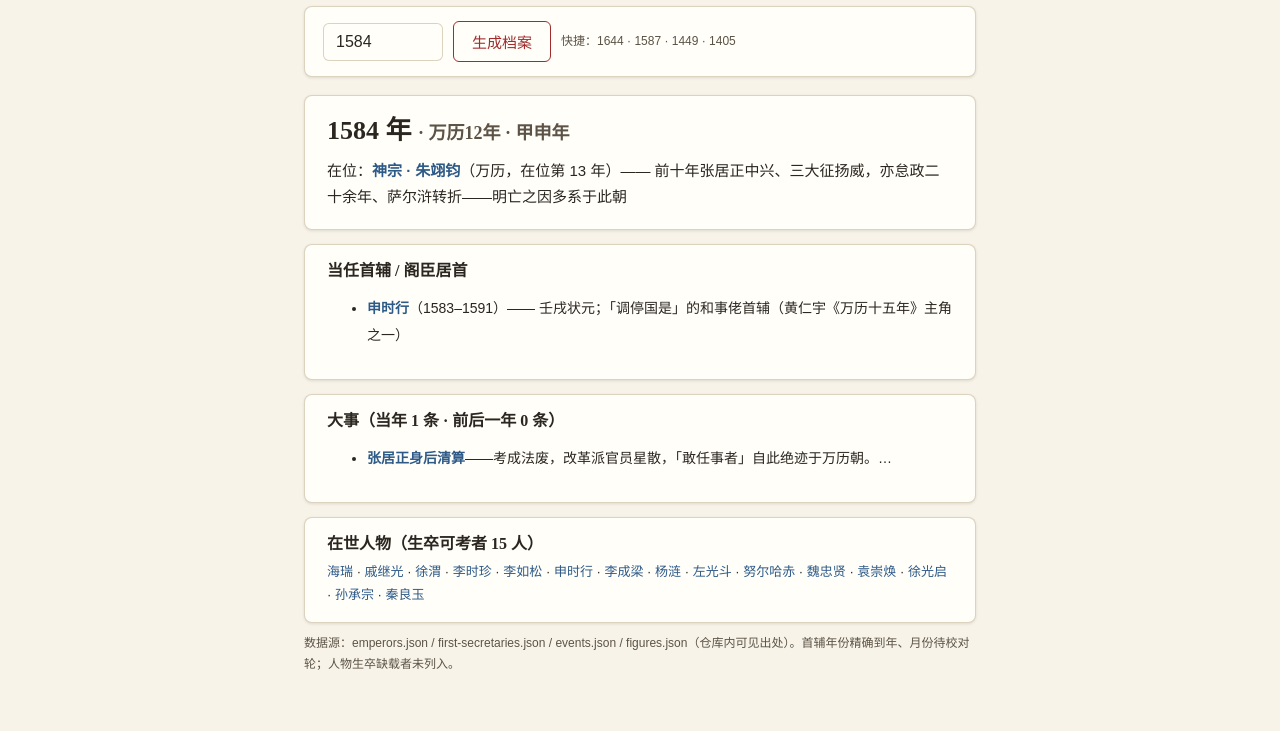
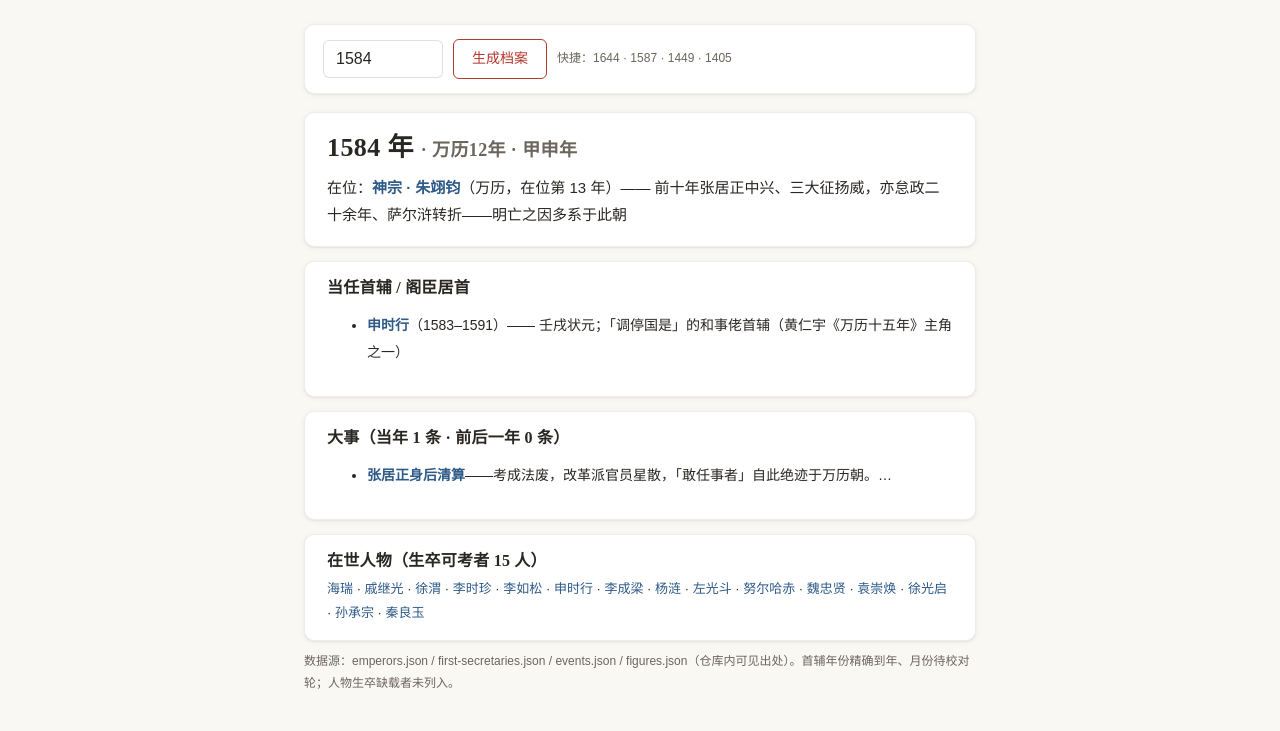
Before and after one commit to Tliens/ming-history, an Astro site: page /creators/year-dossier in a window 1280 px wide. Shown: the part 251-982 px from the top of the page. Built offline with nearby package versions, Linux system fonts and the light colour scheme; Astro itself is replaced by a stand-in of ours.

Commit message:
style: 配色系统 v2「清雅纸墨」+ 交互全套优化
- tokens：纸底去黄提亮、卡片纯白、边线中性化；强调色语义三分（primary 朱砂/link 青花/gold 帝王金）
- global：链接 hover 同色系加深+下划线；.btn 三态组件（primary/outline/ghost/pill）替换内联按钮；
  页头字号 clamp 层级；时间锚降饱和 28%；表格行 hover
- ECharts 色板 10 色重排（可分辨），轴/网格线中性化
- 大事列表按朝代分组（色点+年份段+条数 sticky 标题）
- 暗色同步新色板

```diff
--- a/src/components/viz/V1Chart.astro
+++ b/src/components/viz/V1Chart.astro
@@ -6,7 +6,7 @@ const periods = offices.periods.map((p) => ({ id: p.id, label: p.label }));
 <div style="display:flex;gap:8px;flex-wrap:wrap;margin-bottom:12px" role="tablist" aria-label="时期切换">
   {periods.map((p, i) => (
     <button class="v1-btn" data-period={p.id} aria-pressed={i === periods.length - 1}
-      style="border:1px solid var(--c-line);background:none;border-radius:14px;padding:4px 14px;font-size:13px;cursor:pointer">{p.label}</button>
+      class="btn btn-pill">{p.label}</button>
   ))}
 </div>
 <div style="display:grid;grid-template-columns:minmax(0,1fr) 300px;gap:16px" class="v1-wrap">
--- a/src/components/viz/V2Flow.astro
+++ b/src/components/viz/V2Flow.astro
@@ -17,7 +17,7 @@ const BRANCHES = [
 ---
 <div class="v2">
   <div class="v2-controls">
-    <button id="v2play" style="border:1px solid var(--c-vermilion);color:var(--c-vermilion);background:none;border-radius:14px;padding:4px 16px;font-size:13px;cursor:pointer">▶ 自动播放</button>
+    <button id="v2play" class="btn btn-outline">▶ 自动播放</button>
     <button id="v2next" style="border:1px solid var(--c-line);background:none;border-radius:14px;padding:4px 16px;font-size:13px;cursor:pointer">下一步 →</button>
     <button id="v2reset" style="border:1px solid var(--c-line);background:none;border-radius:14px;padding:4px 16px;font-size:13px;cursor:pointer">重置</button>
     <span id="v2readout" style="font-size:13px;color:var(--c-ink-2)"></span>
--- a/src/pages/creators/year-dossier.astro
+++ b/src/pages/creators/year-dossier.astro
@@ -12,7 +12,7 @@ import BaseLayout from "../../layouts/BaseLayout.astro";
 
     <div class="card" style="display:flex;gap:10px;align-items:center;padding:14px 18px">
       <input id="dYear" type="number" min="1368" max="1644" value="1584" style="width:120px;padding:9px 12px;font-size:16px;border-radius:6px" />
-      <button id="dGo" style="border:1px solid var(--c-vermilion);color:var(--c-vermilion);background:none;border-radius:6px;padding:9px 18px;font-size:15px;cursor:pointer">生成档案</button>
+      <button id="dGo" class="btn btn-outline">生成档案</button>
       <span style="font-size:12px;color:var(--c-ink-2)">快捷：1644 · 1587 · 1449 · 1405</span>
     </div>
 
--- a/src/pages/figures/network.astro
+++ b/src/pages/figures/network.astro
@@ -12,9 +12,9 @@ const known = figures.figures.length;
     </div>
 
     <div style="display:flex;gap:6px;flex-wrap:wrap;margin-bottom:10px" id="v14btns">
-      <button class="v14-btn" data-stage="" aria-pressed="true" style="border:1px solid var(--c-line);background:none;color:var(--c-ink);border-radius:14px;padding:4px 14px;font-size:13px;cursor:pointer">全部</button>
+      <button class="v14-btn" data-stage="" aria-pressed="true" class="btn btn-pill">全部</button>
       {[["B1","创业"],["B2","削藩"],["B3","永乐"],["B4","仁宣"],["B5","危机"],["B6","中兴"],["B7","嘉靖"],["B8","万历"],["B9","覆亡"]].map(([id, name]) => (
-        <button class="v14-btn" data-stage={id} aria-pressed="false" style="border:1px solid var(--c-line);background:none;color:var(--c-ink);border-radius:14px;padding:4px 14px;font-size:13px;cursor:pointer">{id} {name}</button>
+        <button class="v14-btn" data-stage={id} aria-pressed="false" class="btn btn-pill">{id} {name}</button>
       ))}
     </div>
 
--- a/src/styles/global.css
+++ b/src/styles/global.css
@@ -14,9 +14,10 @@ body {
   background: var(--c-paper);
   -webkit-font-smoothing: antialiased;
 }
-a { color: var(--c-qinghua); text-decoration: none; }
-a:hover { color: var(--c-vermilion); }
-h1, h2, h3, h4 { font-family: var(--font-display); line-height: var(--lh-tight); }
+a { color: var(--c-link); text-decoration: none; }
+a:hover { color: color-mix(in srgb, var(--c-link) 78%, black); text-decoration: underline; text-underline-offset: 3px; text-decoration-thickness: 1px; }
+.prose p a, .card a { text-underline-offset: 3px; }
+h1, h2, h3, h4 { font-family: var(--font-display); line-height: var(--lh-tight); font-weight: 700; letter-spacing: 0.015em; }
 img { max-width: 100%; }
 .wrap { max-width: 1200px; margin: 0 auto; padding: 0 var(--sp-5); }
 .prose { max-width: 720px; }
@@ -37,7 +38,7 @@ input:not([type="checkbox"]):not([type="radio"]), select, textarea {
   padding: 0 var(--sp-5); height: 64px;
   background: color-mix(in srgb, var(--c-paper) 92%, transparent);
   backdrop-filter: blur(8px);
-  border-bottom: 1px solid var(--c-line);
+  border-bottom: 1px solid var(--c-line-soft);
 }
 .topnav .brand { display: flex; align-items: center; gap: 10px; font-family: var(--font-display); font-weight: 600; }
 .topnav nav { display: flex; gap: 2px; margin-left: auto; align-items: center; }
@@ -66,7 +67,7 @@ input:not([type="checkbox"]):not([type="radio"]), select, textarea {
 .crumbs span[aria-current] { color: var(--c-vermilion); }
 
 /* ===== 时间锚 ===== */
-.era-strip { display: flex; height: 30px; border-radius: var(--r-s); overflow: hidden; }
+.era-strip { display: flex; height: 30px; border-radius: var(--r-s); overflow: hidden; filter: saturate(0.72) contrast(0.97); }
 .era-strip a {
   display: flex; align-items: center; justify-content: center;
   color: #fff; font-size: 11px; white-space: nowrap; overflow: hidden;
@@ -111,9 +112,9 @@ details.deep summary { cursor: pointer; color: var(--c-ink-2); font-size: var(--
 /* ===== 卡片 ===== */
 .card {
   background: var(--c-surface);
-  border: 1px solid var(--c-line);
+  border: 1px solid var(--c-line-soft);
   border-radius: var(--r-m); box-shadow: var(--shadow-1);
-  padding: var(--sp-4); transition: box-shadow 0.15s, transform 0.15s;
+  padding: var(--sp-4); transition: box-shadow 0.18s, transform 0.18s;
 }
 a.card:hover { box-shadow: var(--shadow-2); transform: translateY(-2px); color: inherit; }
 .grid { display: grid; gap: var(--sp-4); grid-template-columns: repeat(auto-fill, minmax(240px, 1fr)); }
@@ -130,6 +131,8 @@ figure.figcard figcaption { padding: 10px 12px; font-size: var(--fs-xs); color:
 /* ===== 表格 ===== */
 table.data { width: 100%; border-collapse: collapse; font-size: var(--fs-sm); }
 table.data th, table.data td { border-bottom: 1px solid var(--c-line-soft); padding: 8px 10px; text-align: left; }
+table.data tbody tr { transition: background 0.12s; }
+table.data tbody tr:hover { background: var(--c-th-bg); }
 table.data th { color: var(--c-ink-2); font-weight: 600; background: var(--c-th-bg); }
 
 /* ===== 页脚 ===== */
@@ -140,10 +143,27 @@ table.data th { color: var(--c-ink-2); font-weight: 600; background: var(--c-th-
 .site-footer .cols { display: flex; gap: var(--sp-7); flex-wrap: wrap; }
 .site-footer a { color: var(--c-ink-2); }
 
+/* ===== 按钮（全站统一） ===== */
+.btn {
+  display: inline-flex; align-items: center; justify-content: center; gap: 6px;
+  border-radius: var(--r-s); padding: 9px 18px; font-size: 14px;
+  border: 1px solid transparent; cursor: pointer; transition: all 0.15s;
+  font-family: var(--font-body); line-height: 1.4;
+}
+.btn-primary { background: var(--c-primary); color: #fff; }
+.btn-primary:hover { background: color-mix(in srgb, var(--c-primary) 85%, black); color: #fff; text-decoration: none; }
+.btn-outline { border-color: var(--c-primary); color: var(--c-primary); background: transparent; }
+.btn-outline:hover { background: var(--c-primary-weak); }
+.btn-ghost { border-color: var(--c-line); color: var(--c-ink); background: var(--c-surface); }
+.btn-ghost:hover { background: var(--c-th-bg); }
+.btn-pill { border-radius: 999px; padding: 4px 14px; font-size: 13px; background: transparent; color: var(--c-ink); }
+.btn-pill:hover { background: var(--c-th-bg); }
+.btn-pill[aria-pressed="true"] { background: var(--c-primary); color: #fff; border-color: transparent; }
+
 /* ===== 页面头 ===== */
-.page-head { padding: var(--sp-5) 0 var(--sp-2); }
-.page-head h1 { font-size: var(--fs-xl); margin: 4px 0; }
-.page-head .lede { color: var(--c-ink-2); max-width: 720px; }
+.page-head { padding: var(--sp-6) 0 var(--sp-3); }
+.page-head h1 { font-size: clamp(26px, 4vw, 34px); margin: 6px 0 8px; letter-spacing: 0.02em; }
+.page-head .lede { color: var(--c-ink-2); max-width: 720px; font-size: 15px; }
 
 /* ===== Leaflet 暗色适配 ===== */
 .leaflet-container { background: var(--c-paper); }
--- a/src/styles/tokens.css
+++ b/src/styles/tokens.css
@@ -1,70 +1,85 @@
-/* 明史网站设计 Token（与 docs/design/D1-tokens.md 同步维护） */
-/* 暗色由 html[data-theme] 驱动（BaseLayout 头部脚本预读 localStorage/系统偏好，防闪烁） */
+/* 明史网站设计 Token v2 —— 「清雅纸墨」方向（2026-10 定稿）
+ * 原则：纸底去黄提亮；朱砂=唯一强调（操作/选中）；青花=链接专用；金色=帝王/朝代语义专用；
+ * 边线中性化（去棕），层级靠白卡与阴影海拔而非边线。
+ * 暗色由 html[data-theme] 驱动（BaseLayout 头部脚本预读 localStorage/系统偏好，防闪烁） */
 
 :root,
 :root[data-theme="light"] {
-  /* 基础色 */
-  --c-paper: #F7F3E8;
-  --c-ink: #2B2620;
-  --c-ink-2: #5C5346;
-  --c-vermilion: #A02C2C;
-  --c-zhehuang: #C6A664;
-  --c-qinghua: #2E5A88;
+  /* 纸与墨 */
+  --c-paper: #FAF8F3;        /* 几乎无黄味的暖白 */
+  --c-paper-2: #F3EFE7;      /* 分区底/斑马行 */
+  --c-ink: #2A2723;
+  --c-ink-2: #6B655C;
 
-  /* 语义 */
+  /* 语义三色：强调（操作）/链接/帝王金 */
+  --c-vermilion: #B5382F;    /* 兼容旧名 = primary */
+  --c-primary: #B5382F;
+  --c-primary-weak: rgba(181, 56, 47, 0.08);
+  --c-qinghua: #2E5A88;      /* 兼容旧名 = link */
+  --c-link: #2E5A88;
+  --c-zhehuang: #C6A664;     /* 兼容旧名 = gold */
+  --c-gold: #C6A664;
+
+  /* 史料四级 */
   --c-source-1: #2E5A88;
   --c-source-2: #3E7C59;
   --c-source-3: #8A6D3B;
-  --c-source-4: #9E5B3C;
+  --c-source-4: #A15A38;
   --c-disputed: #B3541E;
 
-  /* 表面与线条（暗色适配的关键变量） */
-  --c-surface: #FFFEF9;                 /* 卡片/弹层底 */
-  --c-surface-2: rgba(247, 243, 232, 0.96); /* 地图浮层底 */
-  --c-line: rgba(138, 109, 59, 0.3);    /* 中性边线 */
-  --c-line-soft: rgba(138, 109, 59, 0.18);
-  --c-th-bg: rgba(138, 109, 59, 0.07);
-  --c-tile-filter: none;                /* 地图瓦片滤镜 */
-  --c-shadow-ink: 43, 38, 32;
+  /* 表面与线条（中性化，去棕） */
+  --c-surface: #FFFFFF;
+  --c-surface-2: rgba(255, 255, 255, 0.96);
+  --c-line: rgba(42, 39, 35, 0.14);
+  --c-line-soft: rgba(42, 39, 35, 0.08);
+  --c-th-bg: #F3EFE7;
+  --c-tile-filter: none;
+  --c-shadow-ink: 32, 26, 20;
 
   /* 地图专色 */
-  --map-fill-province: rgba(198, 166, 100, 0.22);
-  --map-line-province: #8A6D3B;
-  --map-garrison: #A02C2C;
+  --map-fill-province: rgba(198, 166, 100, 0.20);
+  --map-line-province: #9A7F4E;
+  --map-garrison: #B5382F;
   --map-station: #2E5A88;
   --map-route-major: #6B4E2E;
-  --map-route-minor: rgba(107, 78, 46, 0.4);
+  --map-route-minor: rgba(107, 78, 46, 0.38);
   --map-modern: #4A78B4;
   --map-event-pulse: #B3541E;
 
-  /* 图表分类色 */
-  --chart-1: #A02C2C; --chart-2: #2E5A88; --chart-3: #3E7C59; --chart-4: #C6A664;
-  --chart-5: #8A6D3B; --chart-6: #9E5B3C; --chart-7: #5A4A6E; --chart-8: #4E6E5D;
-  --chart-9: #B08D57; --chart-10: #6E5C4E;
+  /* 图表分类色（10 色可分辨重排） */
+  --chart-1: #B5382F; --chart-2: #2E5A88; --chart-3: #3E7C59; --chart-4: #C0934C;
+  --chart-5: #7B5AA6; --chart-6: #D0782F; --chart-7: #4E9BB0; --chart-8: #8A6D3B;
+  --chart-9: #A3477E; --chart-10: #5C5346;
 
   /* 字体 */
   --font-display: "Noto Serif SC", "Songti SC", "SimSun", serif;
   --font-body: "Noto Sans SC", "PingFang SC", "Microsoft YaHei", sans-serif;
   --fs-xs: 12px; --fs-sm: 14px; --fs-base: 16px; --fs-md: 18px;
   --fs-lg: 22px; --fs-xl: 28px; --fs-2xl: 40px;
-  --lh-body: 1.75; --lh-tight: 1.3;
+  --lh-body: 1.8; --lh-tight: 1.28;
 
   /* 间距 / 圆角 / 阴影 / 层级 */
   --sp-1: 4px; --sp-2: 8px; --sp-3: 12px; --sp-4: 16px;
   --sp-5: 24px; --sp-6: 32px; --sp-7: 48px; --sp-8: 64px;
-  --r-s: 4px; --r-m: 8px; --r-l: 16px;
-  --shadow-1: 0 1px 3px rgba(43, 38, 32, 0.12);
-  --shadow-2: 0 4px 16px rgba(43, 38, 32, 0.18);
+  --r-s: 6px; --r-m: 10px; --r-l: 16px;
+  --shadow-1: 0 1px 2px rgba(32, 26, 20, 0.06), 0 1px 6px rgba(32, 26, 20, 0.05);
+  --shadow-2: 0 6px 20px rgba(32, 26, 20, 0.12);
   --z-map: 0; --z-panel: 500; --z-nav: 900; --z-modal: 1000; --z-toast: 1100;
 }
 
 :root[data-theme="dark"] {
-  --c-paper: #1C1A17;
-  --c-ink: #E8E2D0;
-  --c-ink-2: #B5AC98;
-  --c-vermilion: #C8564F;
-  --c-zhehuang: #D4B578;
-  --c-qinghua: #6C93C4;
+  --c-paper: #171512;
+  --c-paper-2: #1E1B18;
+  --c-ink: #EDE7DA;
+  --c-ink-2: #A89F8F;
+
+  --c-vermilion: #D4574C;
+  --c-primary: #D4574C;
+  --c-primary-weak: rgba(212, 87, 76, 0.12);
+  --c-qinghua: #7FA3D0;
+  --c-link: #7FA3D0;
+  --c-zhehuang: #C6A664;
+  --c-gold: #C6A664;
 
   --c-source-1: #7FA3D0;
   --c-source-2: #7FB894;
@@ -72,11 +87,11 @@
   --c-source-4: #D08A64;
   --c-disputed: #D08256;
 
-  --c-surface: #262320;
-  --c-surface-2: rgba(38, 35, 32, 0.96);
-  --c-line: rgba(181, 172, 152, 0.26);
-  --c-line-soft: rgba(181, 172, 152, 0.15);
-  --c-th-bg: rgba(181, 172, 152, 0.08);
+  --c-surface: #201D19;
+  --c-surface-2: rgba(32, 29, 25, 0.96);
+  --c-line: rgba(237, 231, 218, 0.14);
+  --c-line-soft: rgba(237, 231, 218, 0.08);
+  --c-th-bg: rgba(237, 231, 218, 0.05);
   --c-tile-filter: invert(0.92) hue-rotate(180deg) brightness(0.92) contrast(0.9) saturate(0.7);
   --c-shadow-ink: 0, 0, 0;
 
@@ -84,10 +99,10 @@
   --map-route-minor: rgba(160, 130, 90, 0.35);
   --map-event-pulse: #D08256;
 
-  --chart-1: #C8564F; --chart-2: #6C93C4; --chart-3: #7FB894; --chart-4: #D4B578;
-  --chart-5: #C2A878; --chart-6: #D08A64; --chart-7: #9B8BB5; --chart-8: #86A992;
-  --chart-9: #C9B085; --chart-10: #A3927F;
+  --chart-1: #D4574C; --chart-2: #7FA3D0; --chart-3: #7FB894; --chart-4: #C6A664;
+  --chart-5: #A48BC9; --chart-6: #E09554; --chart-7: #6FB3C4; --chart-8: #C2A878;
+  --chart-9: #C77BA4; --chart-10: #A89F8F;
 
-  --shadow-1: 0 1px 3px rgba(0, 0, 0, 0.4);
-  --shadow-2: 0 4px 16px rgba(0, 0, 0, 0.5);
+  --shadow-1: 0 1px 3px rgba(0, 0, 0, 0.35);
+  --shadow-2: 0 6px 20px rgba(0, 0, 0, 0.45);
 }
```
Also changed, not shown: docs/design/D1-tokens.md (+5 -0 lines), src/pages/events/index.astro (+35 -7 lines), src/lib/echarts-theme.js.
